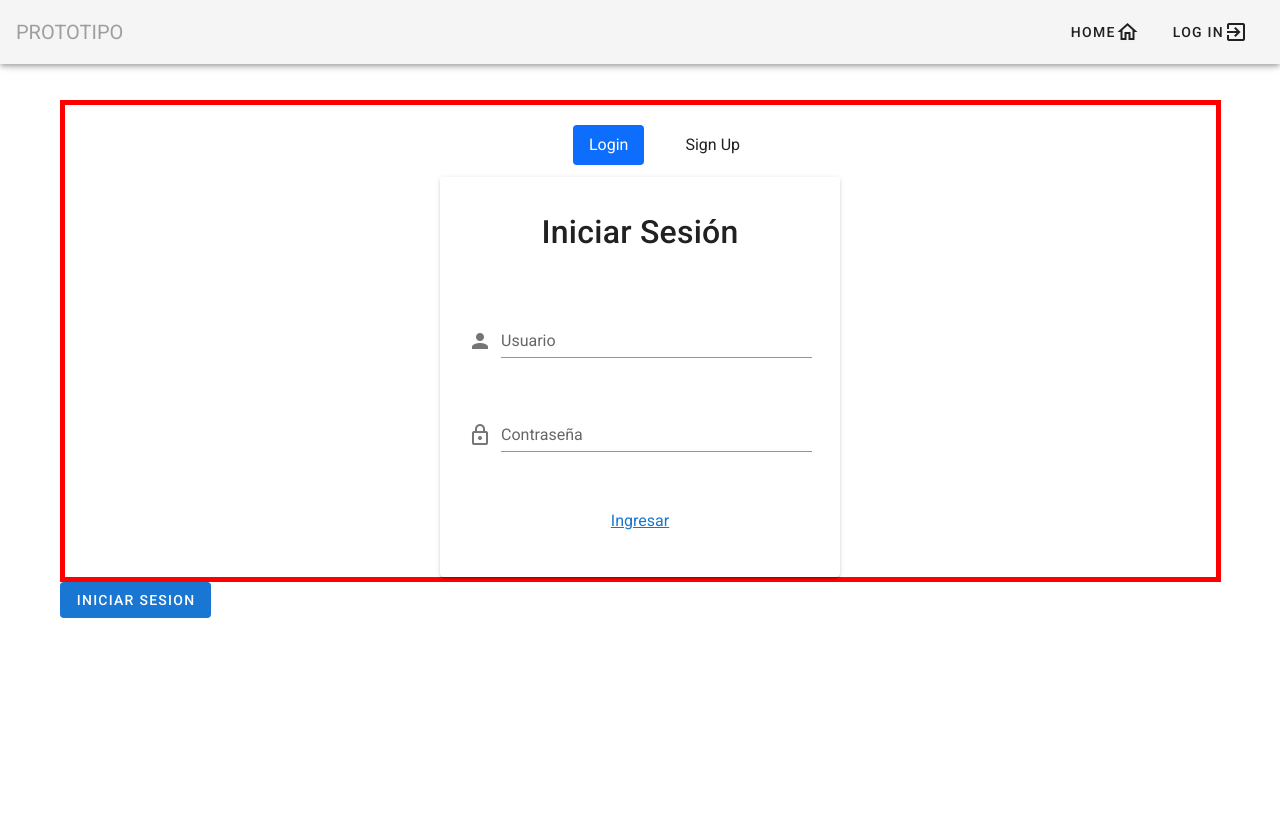
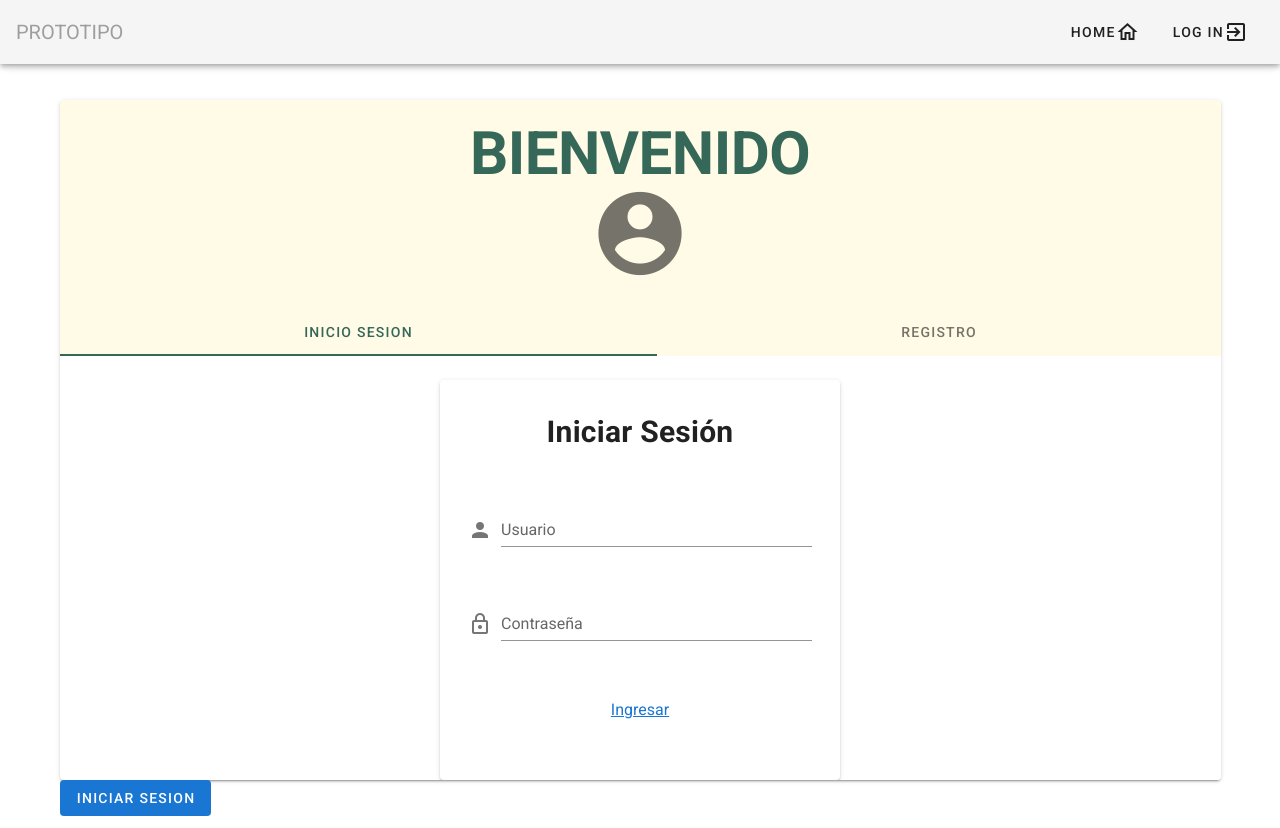
Before and after one commit to YojayDeHorta/Administrador-con-filtros, a Vue app: page / in a window 1280 px wide. Before the commit the page ends 800 px from the top, so only its background shows below. Built offline with nearby package versions, Linux system fonts and the light colour scheme.

Commit message:
Quite libreria Boostrap - font - Arregle Login

```diff
--- a/package.json
+++ b/package.json
@@ -23,6 +23,7 @@
     "vue": "^2.6.11",
     "vue-axios": "^3.3.6",
     "vue-router": "^3.2.0",
+    "vue-tabs-component": "^1.5.0",
     "vuetify": "^2.4.0",
     "vuex": "^3.4.0",
     "xlsx": "^0.17.2"
--- a/public/index.html
+++ b/public/index.html
@@ -11,9 +11,6 @@
     </title>
     <link rel="stylesheet" href="https://fonts.googleapis.com/css?family=Roboto:100,300,400,500,700,900">
     <link rel="stylesheet" href="https://cdn.jsdelivr.net/npm/@mdi/font@latest/css/materialdesignicons.min.css">
-    <link href="https://cdn.jsdelivr.net/npm/bootstrap@5.1.1/dist/css/bootstrap.min.css" rel="stylesheet" integrity="sha384-F3w7mX95PdgyTmZZMECAngseQB83DfGTowi0iMjiWaeVhAn4FJkqJByhZMI3AhiU" crossorigin="anonymous">
-    <link rel="stylesheet" href="https://cdnjs.cloudflare.com/ajax/libs/font-awesome/6.0.0-beta2/css/all.min.css" integrity="sha512-YWzhKL2whUzgiheMoBFwW8CKV4qpHQAEuvilg9FAn5VJUDwKZZxkJNuGM4XkWuk94WCrrwslk8yWNGmY1EduTA==" crossorigin="anonymous" referrerpolicy="no-referrer" />
-    <script src="https://cdnjs.cloudflare.com/ajax/libs/jquery/3.6.0/jquery.min.js" integrity="sha512-894YE6QWD5I59HgZOGReFYm4dnWc1Qt5NtvYSaNcOP+u1T9qYdvdihz0PPSiiqn/+/3e7Jo4EaG7TubfWGUrMQ==" crossorigin="anonymous" referrerpolicy="no-referrer"></script>
 </head>
 
 <body>
@@ -21,7 +18,6 @@
         <strong>We're sorry but
             <%= htmlWebpackPlugin.options.title %> doesn't work properly without JavaScript enabled. Please enable it to continue.</strong>
     </noscript>
-    <script src="https://cdn.jsdelivr.net/npm/bootstrap@5.1.1/dist/js/bootstrap.bundle.min.js" integrity="sha384-/bQdsTh/da6pkI1MST/rWKFNjaCP5gBSY4sEBT38Q/9RBh9AH40zEOg7Hlq2THRZ" crossorigin="anonymous"></script>
     <div id="app"></div>
     <!-- built files will be auto injected -->
 </body>
--- a/src/components/Filtros.vue
+++ b/src/components/Filtros.vue
@@ -80,12 +80,6 @@
 }
 </style>
 <script>
-/*
-$(function(){
-	alert("ola mundo")
-})*/
-
-
 export default {
 
     data: () => ({
@@ -102,23 +96,7 @@ export default {
 
         },
 
-        Borrar(estado, i, counter) {
-           /* if (counter !== 1) {
-                estado[i] = false;
-                console.log("Borrar : " + i + "estado[i] : " + estado[i])
-                counter -= 1;
-            }
-            if(counter==1){
-            	for(i in estado){
-            		estado[i]=true;
-            	}
-            }*/
 
-            /*if (counter > 1) {
-                estado[i]=false;
-                counter -=1;
-                console.log("Borrar : " + i + "estado[i] : " + estado[i])*/
-        }
 
 
     }
--- a/src/components/Tabs_Login.vue
+++ b/src/components/Tabs_Login.vue
@@ -1,36 +1,58 @@
 <template>
-    <div class="Tabs">
-        <ul class="nav nav-pills mb-3 d-flex justify-center mt-5" id="pills-tab" role="tablist">
-            <li class="nav-item" role="presentation">
-                <button class="nav-link active" id="pills-home-tab" data-bs-toggle="pill" data-bs-target="#pills-home" type="button" role="tab" aria-controls="pills-home" aria-selected="true">Login</button>
-            </li>
-            <li class="nav-item" role="presentation">
-                <button class="nav-link" id="pills-profile-tab" data-bs-toggle="pill" data-bs-target="#pills-profile" type="button" role="tab" aria-controls="pills-profile" aria-selected="false">Sign Up</button>
-            </li>
-        </ul>
-        <div class="tab-content d-flex justify-center" id="pills-tabContent">
-            <div class="tab-pane fade show active" id="pills-home" role="tabpanel" aria-labelledby="pills-home-tab"><Login></Login></div>
-            <div class="tab-pane fade" id="pills-profile" role="tabpanel" aria-labelledby="pills-profile-tab"><Sign></Sign></div>
-
-        </div>
+    <div>
+        <v-card color="basil">
+            <v-card-title class="text-center justify-center py-6">
+                <h1 class="font-weight-bold text-h2 basil--text">
+                  BIENVENIDO<br>
+                    <v-icon class="Filtrar" style="font-size:100px">mdi-account-circle</v-icon>
+                </h1>
+            </v-card-title>
+            <v-tabs v-model="tab" background-color="transparent" color="basil" grow>
+                <v-tab v-for="item in items" :key="item">
+                    {{ item }}
+                </v-tab>
+            </v-tabs>
+            <v-tabs-items class="d-flex justify-center" v-model="tab">
+                <br>
+                 <v-tab-item v-for="item in 1" :key="item">
+                    <v-card color="basil" flat>
+                       <Login></Login>
+                    </v-card>
+                </v-tab-item>
+                          <v-tab-item v-for="num in 2">
+                    <v-card color="basil" flat>
+                       <Sign></Sign>
+                    </v-card>
+                </v-tab-item>
+            </v-tabs-items>
+        </v-card>
+        </v-card>
     </div>
 </template>
+<style>
+/* Helper classes */
+.basil {
+  background-color: #FFFBE6 !important;
+}
+.basil--text {
+  color: #356859 !important;
+}
+</style>
 <script>
 import Login from '../components/Login.vue';
-	import Sign from '../components/Registro.vue';
+import Sign from '../components/Registro.vue';
 export default {
-	name:'Tabs',
-	components:{
-		Login,Sign
-	}
-}
+     components: {
+      Login,Sign
+    },
+    data () {
+      return {
+        tab: null,
+        num:2,
+        items: [
+          'Inicio Sesion', 'Registro'
+        ]
+    }
+  }
+   }
 </script>
-<style scoped>
-.Tabs{
-	border:5px solid red;
-	margin:auto;
-}
-.nav li{
-		margin-left: 25px;
-	}
-</style>
--- a/src/main.js
+++ b/src/main.js
@@ -5,6 +5,7 @@ import store from './store'
 import vuetify from './plugins/vuetify'
 import axios from 'axios'
 import VueAxios from 'vue-axios'
+
 Vue.use(VueAxios, axios)
 
 //lenguaje
--- a/src/views/Options.vue
+++ b/src/views/Options.vue
@@ -4,16 +4,12 @@
         <br> <br> <br>
         <section class="Opciones d-flex justify-content-center mt-10">
             <router-link class="Editar" to="/Cruds">
-                <h1 class="text-center">
-                    <i class="far fa-edit"></i>
-                    <p>Editar</p>
-                </h1>
+                <v-icon class="Filtrar">mdi-clipboard-edit</v-icon>
+                <p class="text-center">Editar</p>
             </router-link>
             <router-link class="Buscar" to="/Filter">
-                <h1 class="text-center">
-                    <i class="fas fa-search"></i>
-                    <p>Filtrar</p>
-                </h1>
+                <v-icon class="Filtrar">mdi-clipboard-search</v-icon>
+                <p class="text-center">Filtrar</p>
             </router-link>
         </section>
     </v-container>
@@ -24,31 +20,47 @@ export default {
 }
 </script>
 <style scoped>
+p {
+    font-size: 100px;
+}
+
+.Filtrar {
+    display:flex;
+    align-content:center;
+    font-size: 250px;
+    color: black;
+}
+
+
+.filtrar {
+    border: 5px solid black;
+
+}
+
+
 h1 {
     font-size: 100px
 }
 
 .Opciones router-link {
-   /* border: 5px solid red;*/
+    /* border: 5px solid red;*/
 
 }
 
 
-.Editar,.Buscar {
+.Editar,
+.Buscar {
     margin-left: 50px;
     color: black;
     text-decoration: none;
     /*border: 5px solid red;*/
-    width: 30%;
+    width: 38%;
+    height:420px;
     padding: 20px;
 }
 
 .Editar:hover,
 .Buscar:hover {
-   border:2px solid black;
+    border:2px solid grey;
 }
-
-
-
-
 </style>
```
Also changed, not shown: 1 other file (tests, documents, lock files or other folders).
